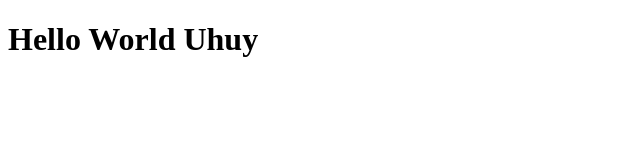
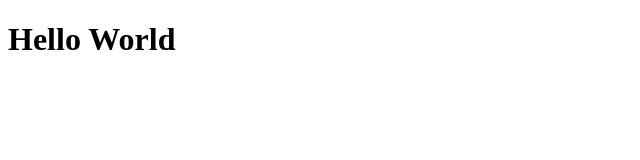
Before and after one commit to AchmadShofian/latihan1-revou, a plain HTML site: page index.html in a window 1280 px wide. Shown: the whole page, without its empty margins (0-640 px from the left). Drawn offline with Linux system fonts and the light colour scheme.

Commit message:
first commit

```diff
--- a/index.html
+++ b/index.html
@@ -4,6 +4,6 @@
         <title>Websiteku</title>
     </head>
     <body>
-        <h1>Hello World Uhuy</h1>
+        <h1>Hello World</h1>
     </body>
 </html>
```
